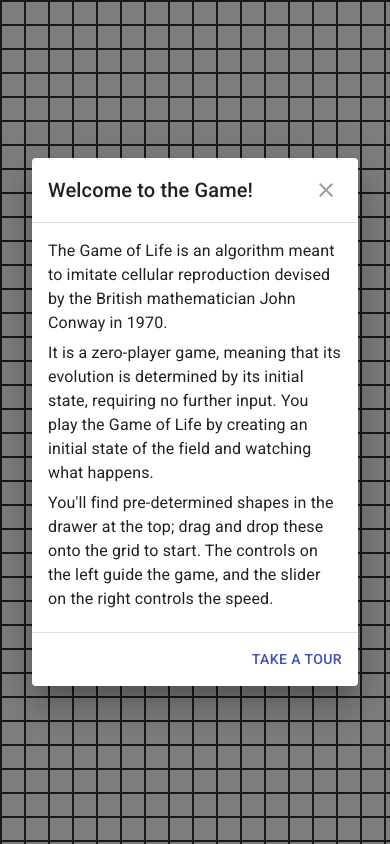
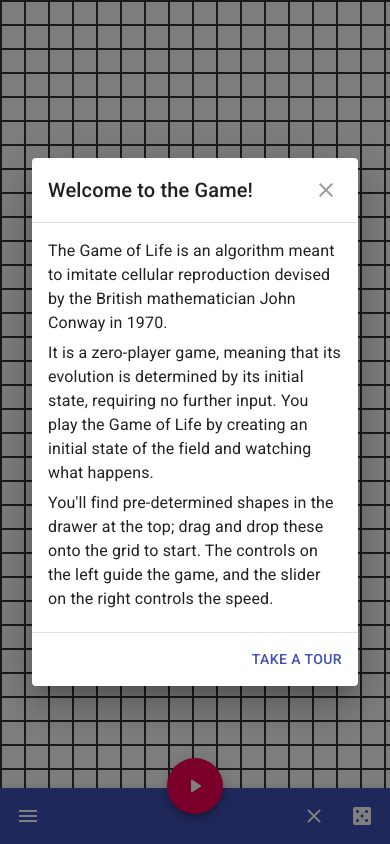
Before and after one commit to afteralec/life, a React (Create React App) app: page / in a window 390 px wide. Built offline with nearby package versions, Linux system fonts and the light colour scheme.

Commit message:
Bottom app bar on mobile sketched in

```diff
--- a/src/components/Controls.jsx
+++ b/src/components/Controls.jsx
@@ -2,10 +2,16 @@
 
 // Material UI imports
 import useMediaQuery from "@material-ui/core/useMediaQuery";
+import { makeStyles } from "@material-ui/core/styles";
+import AppBar from "@material-ui/core/AppBar";
+import Toolbar from "@material-ui/core/Toolbar";
+import IconButton from "@material-ui/core/IconButton";
 import Button from "@material-ui/core/Button";
 import ButtonGroup from "@material-ui/core/ButtonGroup";
 import Typography from "@material-ui/core/Typography";
 import Slider from "@material-ui/core/Slider";
+import Fab from "@material-ui/core/Fab";
+import MenuIcon from "@material-ui/icons/Menu";
 import PlayArrowRoundedIcon from "@material-ui/icons/PlayArrowRounded";
 import PauseRoundedIcon from "@material-ui/icons/PauseRounded";
 import CloseRoundedIcon from "@material-ui/icons/CloseRounded";
@@ -19,6 +25,26 @@
 
 // App script imports
 import generateGrid from "../scripts/generateGrid";
+
+const useStyles = makeStyles((_theme) => ({
+  appBar: {
+    top: "auto",
+    bottom: 0
+  },
+
+  grow: {
+    flexGrow: 1
+  },
+
+  fabButton: {
+    position: "absolute",
+    zIndex: 1,
+    top: -30,
+    left: 0,
+    right: 0,
+    margin: "0 auto"
+  }
+}));
 
 // Component for all the controls for the game
 export default function Controls({
@@ -36,6 +62,8 @@
 }) {
   const [sliderValue, setSliderValue] = useState(50),
     [playOnSliderMouseUp, setPlayOnSliderMouseUp] = useState(false);
+
+  const classes = useStyles();
 
   // Effect to manage resuming the game after changing the slider speed
   useEffect(() => {
@@ -81,7 +109,47 @@
   // Hide this set of controls on mobile
   const mobile = useMediaQuery("(max-width: 1023px)");
 
-  if (mobile) return <></>;
+  if (mobile)
+    return (
+      <>
+        <AppBar position="fixed" color="primary" className={classes.appBar}>
+          <Toolbar>
+            <IconButton edge="start" color="inherit" aria-label="open drawer">
+              <MenuIcon />
+            </IconButton>
+            <Fab
+              color="secondary"
+              aria-label="play and pause"
+              className={classes.fabButton}
+              onClick={() => {
+                playing ? pause() : play();
+              }}
+            >
+              {playing ? <PauseRoundedIcon /> : <PlayArrowRoundedIcon />}
+            </Fab>
+            <div className={classes.grow} />
+            <IconButton
+              onClick={() => {
+                clear();
+              }}
+              color="inherit"
+            >
+              <CloseRoundedIcon />
+            </IconButton>
+            <IconButton
+              onClick={() => {
+                const newGrid = generateGrid();
+                setGrid(seeds.random(newGrid));
+              }}
+              edge="end"
+              color="inherit"
+            >
+              <CasinoRoundedIcon />
+            </IconButton>
+          </Toolbar>
+        </AppBar>
+      </>
+    );
 
   return (
     <div
```
